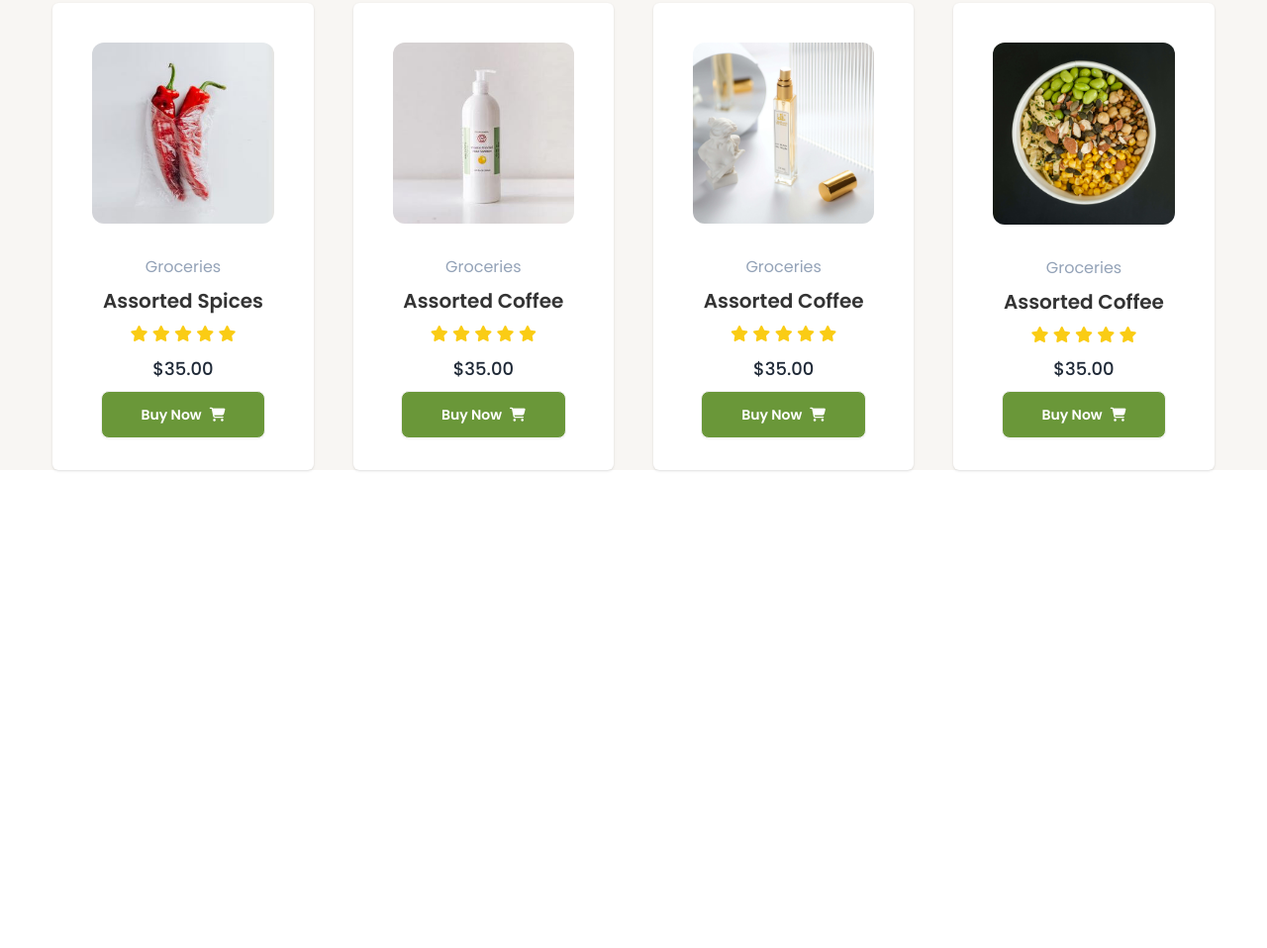
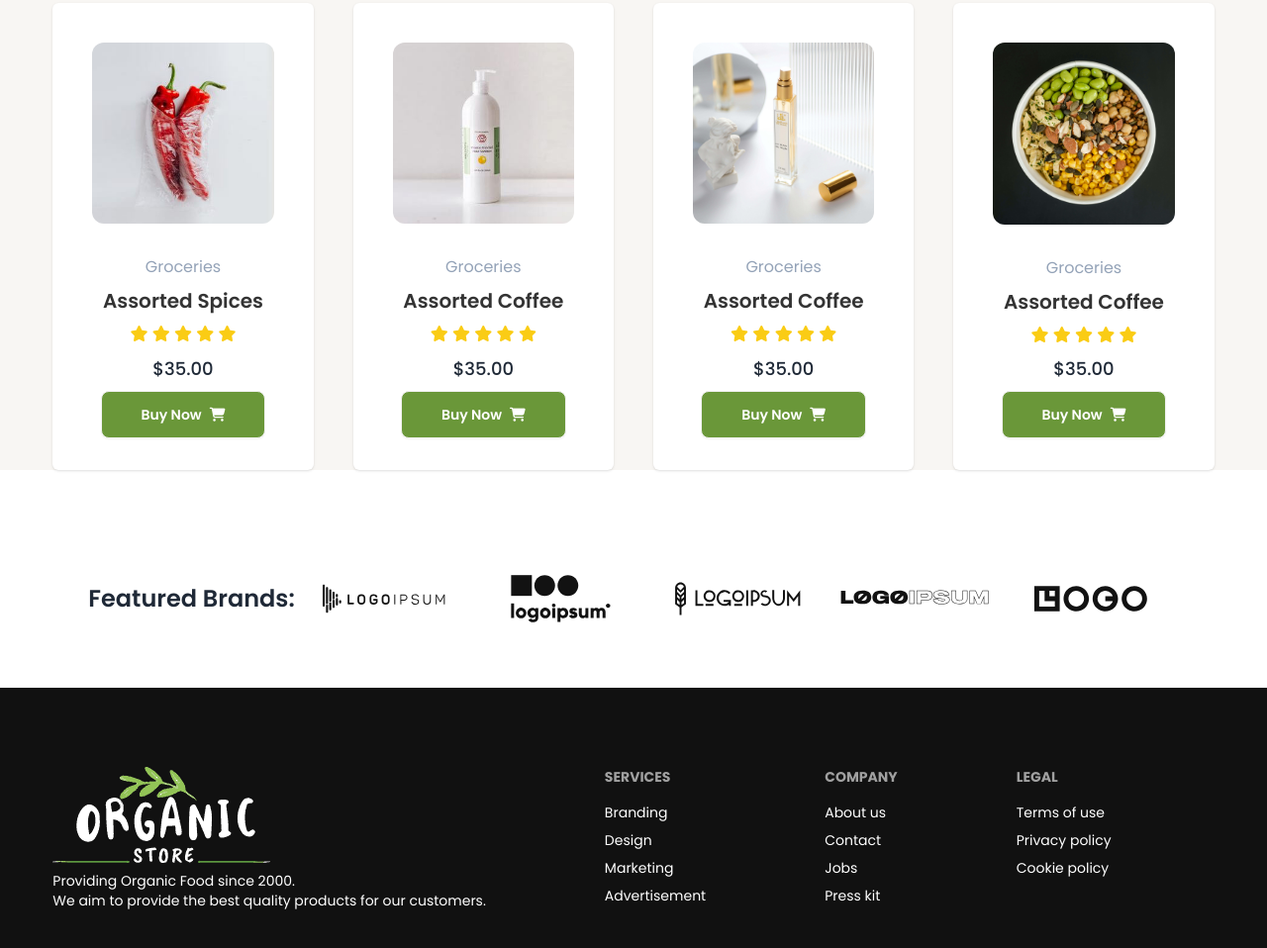
Before and after one commit to miftah1299/organic-store, a plain HTML site: page index.html in a window 1280 px wide. Shown: the part 1747-2705 px from the top of the page at 99% size. Before the commit the page ends 2262 px from the top, so only its background shows below. Drawn offline with nearby package versions, Linux system fonts and the light colour scheme.

Commit message:
added footer

```diff
--- a/index.html
+++ b/index.html
@@ -162,8 +162,7 @@
           <!-- card-1 -->
           <div class="card bg-base-100 w-full shadow rounded-md">
             <figure class="px-10 pt-10">
-              <img src="images/product01.jpg" alt="Shoes"
-                class="rounded-xl" />
+              <img src="images/product01.jpg" alt="Shoes" class="rounded-xl" />
             </figure>
             <div class="card-body items-center text-center">
               <h4 class="capitalize text-slate-400">Groceries</h4>
@@ -187,19 +186,14 @@
           <!-- card-2 -->
           <div class="card bg-base-100 w-full shadow rounded-md">
             <figure class="px-10 pt-10">
-              <img src="images/product02.jpg" alt="Shoes"
-                class="rounded-xl" />
+              <img src="images/product02.jpg" alt="Shoes" class="rounded-xl" />
             </figure>
             <div class="card-body items-center text-center">
               <h4 class="capitalize text-slate-400">Groceries</h4>
               <h2 class="card-title capitalize text-body_neutral">Assorted Oil</h2>
               <div class="rating">
                 <input type="radio" name="rating-2" class="mask mask-star-2 bg-yellow-400" />
-                <input
-                  type="radio"
-                  name="rating-2"
-                  class="mask mask-star-2 bg-yellow-400"
-                  checked="checked" />
+                <input type="radio" name="rating-2" class="mask mask-star-2 bg-yellow-400" checked="checked" />
                 <input type="radio" name="rating-2" class="mask mask-star-2 bg-yellow-400" />
                 <input type="radio" name="rating-2" class="mask mask-star-2 bg-yellow-400" />
                 <input type="radio" name="rating-2" class="mask mask-star-2 bg-yellow-400" />
@@ -216,8 +210,7 @@
           <!-- card-3 -->
           <div class="card bg-base-100 w-full shadow rounded-md">
             <figure class="px-10 pt-10">
-              <img src="images/product03.jpg" alt="Shoes"
-                class="rounded-xl" />
+              <img src="images/product03.jpg" alt="Shoes" class="rounded-xl" />
             </figure>
             <div class="card-body items-center text-center">
               <h4 class="capitalize text-slate-400">Groceries</h4>
@@ -241,8 +234,7 @@
           <!-- card-4 -->
           <div class="card bg-base-100 w-full shadow rounded-md">
             <figure class="px-10 pt-10">
-              <img src="images/product04.jpg" alt="Shoes"
-                class="rounded-xl" />
+              <img src="images/product04.jpg" alt="Shoes" class="rounded-xl" />
             </figure>
             <div class="card-body items-center text-center">
               <h4 class="capitalize text-slate-400">Groceries</h4>
@@ -266,8 +258,7 @@
           <!-- card-5 -->
           <div class="card bg-base-100 w-full shadow rounded-md">
             <figure class="px-10 pt-10">
-              <img src="images/product05.jpg" alt="Shoes"
-                class="rounded-xl" />
+              <img src="images/product05.jpg" alt="Shoes" class="rounded-xl" />
             </figure>
             <div class="card-body items-center text-center">
               <h4 class="capitalize text-slate-400">Groceries</h4>
@@ -291,8 +282,7 @@
           <!-- card-6 -->
           <div class="card bg-base-100 w-full shadow rounded-md">
             <figure class="px-10 pt-10">
-              <img src="images/product06.jpg" alt="Shoes"
-                class="rounded-xl" />
+              <img src="images/product06.jpg" alt="Shoes" class="rounded-xl" />
             </figure>
             <div class="card-body items-center text-center">
               <h4 class="capitalize text-slate-400">Groceries</h4>
@@ -316,8 +306,7 @@
           <!-- card-7 -->
           <div class="card bg-base-100 w-full shadow rounded-md">
             <figure class="px-10 pt-10">
-              <img src="images/product07.jpg" alt="Shoes"
-                class="rounded-xl" />
+              <img src="images/product07.jpg" alt="Shoes" class="rounded-xl" />
             </figure>
             <div class="card-body items-center text-center">
               <h4 class="capitalize text-slate-400">Groceries</h4>
@@ -341,8 +330,7 @@
           <!-- card-8 -->
           <div class="card bg-base-100 w-full shadow rounded-md">
             <figure class="px-10 pt-10">
-              <img src="images/product08.jpg" alt="Shoes"
-                class="rounded-xl" />
+              <img src="images/product08.jpg" alt="Shoes" class="rounded-xl" />
             </figure>
             <div class="card-body items-center text-center">
               <h4 class="capitalize text-slate-400">Groceries</h4>
@@ -366,12 +354,52 @@
         </div>
       </div>
     </section>
+
+
+    <!-- featured brands section -->
+    <section class="flex lg:flex-row flex-col bg-white justify-center items-center py-10 bg-body">
+      <h2 class="text-2xl font-semibold">Featured Brands:</h2>
+      <div class="flex lg:flex-nowrap flex-wrap justify-center items-center">
+        <img src="./images/logo-1.svg" alt="logo" />
+        <img src="./images/logo-2.svg" alt="logo" />
+        <img src="./images/logo-3.svg" alt="logo" />
+        <img src="./images/logo-4.svg" alt="logo" />
+        <img src="./images/logo-5.svg" alt="logo" />
+      </div>
+    </section>
   </main>
 
 
   <!-- footer section -->
-  <footer>
-
+  <footer class="bg-secondary text-white py-20">
+    <div class="footer w-11/12 mx-auto">
+      <aside>
+        <img src="images/logo-white.png" alt="">
+        <p>
+          Providing Organic Food since 2000. <br>We aim to provide the best quality products for our customers.
+        </p>
+      </aside>
+      <nav>
+        <h6 class="footer-title">Services</h6>
+        <a class="link link-hover">Branding</a>
+        <a class="link link-hover">Design</a>
+        <a class="link link-hover">Marketing</a>
+        <a class="link link-hover">Advertisement</a>
+      </nav>
+      <nav>
+        <h6 class="footer-title">Company</h6>
+        <a class="link link-hover">About us</a>
+        <a class="link link-hover">Contact</a>
+        <a class="link link-hover">Jobs</a>
+        <a class="link link-hover">Press kit</a>
+      </nav>
+      <nav>
+        <h6 class="footer-title">Legal</h6>
+        <a class="link link-hover">Terms of use</a>
+        <a class="link link-hover">Privacy policy</a>
+        <a class="link link-hover">Cookie policy</a>
+      </nav>
+    </div>
   </footer>
 </body>
 
```
Lines whose indentation alone changed are shown as unchanged.
